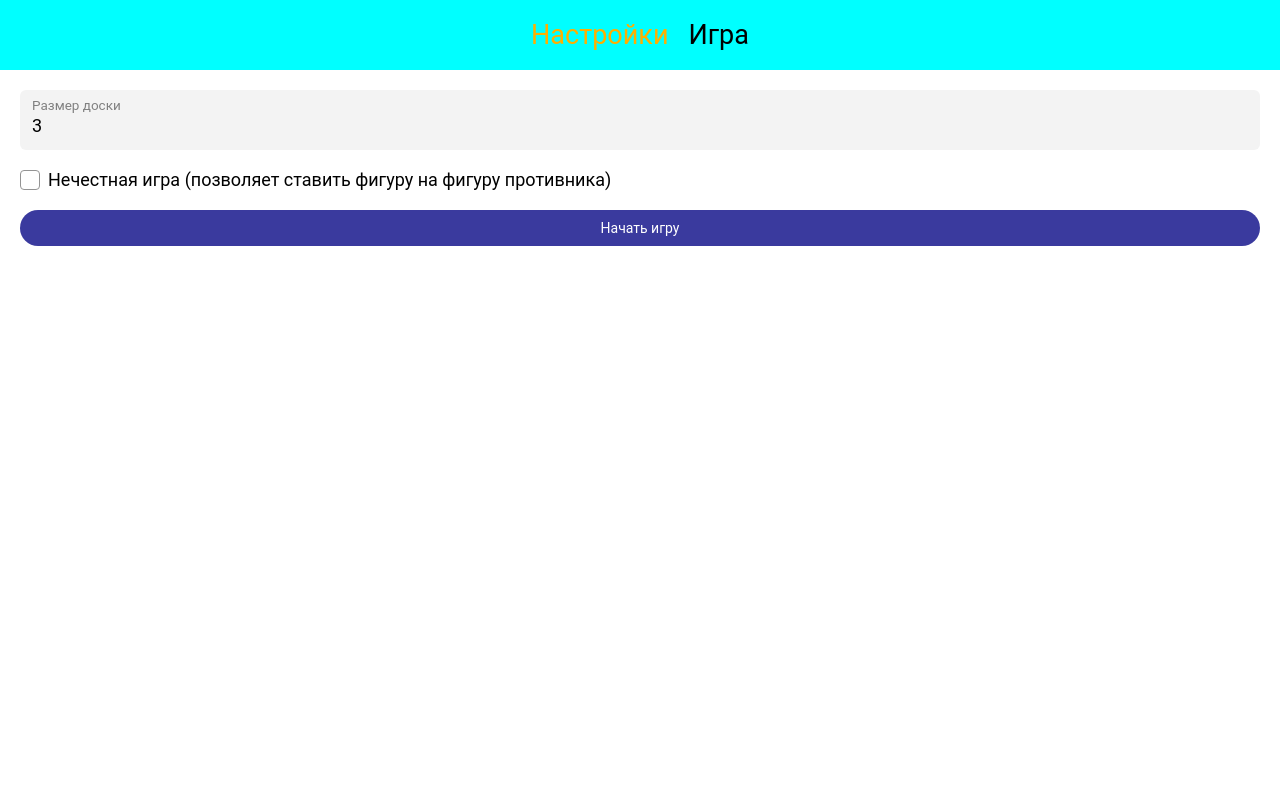
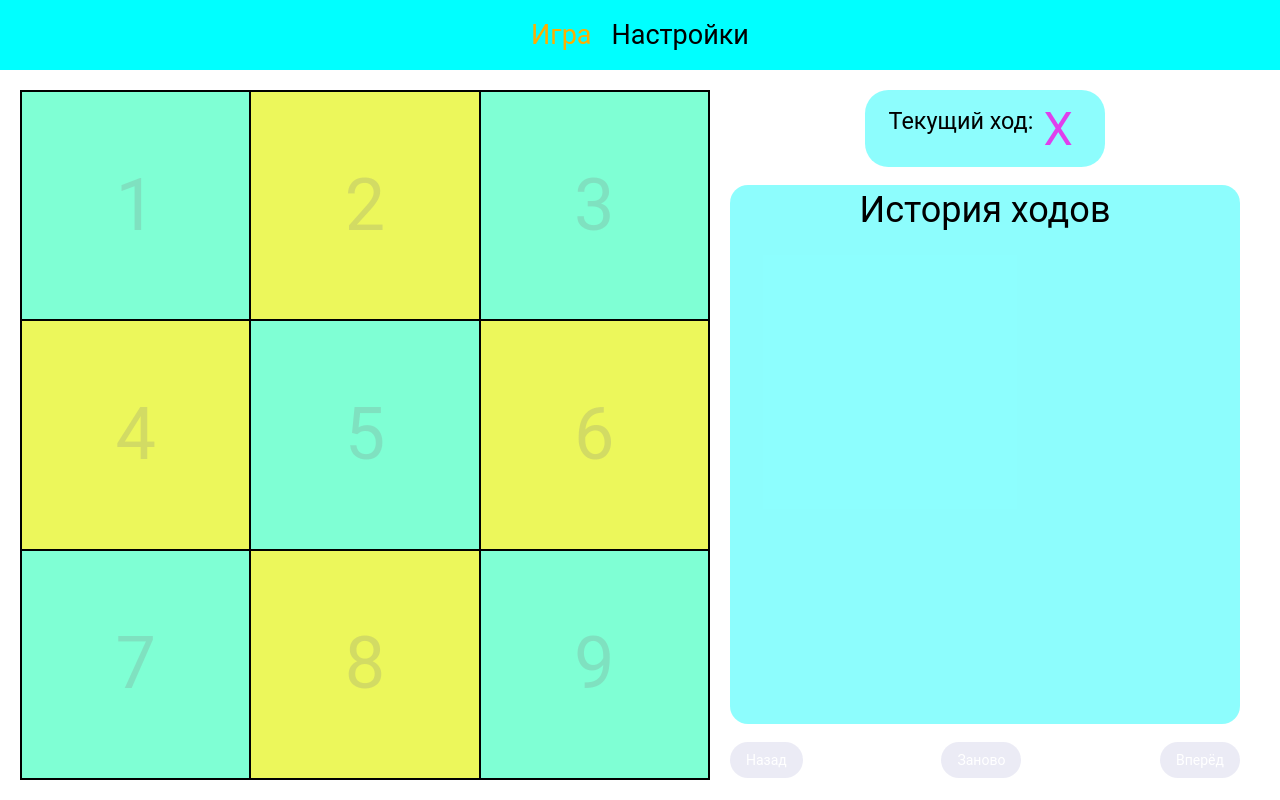
Before and after one commit to TyTai-Andrey/game-p, a React (Create React App) app: page / in a window 1280 px wide. Built offline with nearby package versions, Linux system fonts and the light colour scheme.

Commit message:
change routes

```diff
--- a/src/App.tsx
+++ b/src/App.tsx
@@ -13,8 +13,8 @@ function App() {
   return (
     <Routes>
       <Route element={<Layout />}>
-        <Route element={<Settings />} path="/" />
-        <Route element={<Game />} path="/game" />
+        <Route element={<Game />} path="/" />
+        <Route element={<Settings />} path="/settings" />
       </Route>
     </Routes>
   );
--- a/src/components/Header/index.tsx
+++ b/src/components/Header/index.tsx
@@ -10,11 +10,11 @@ import styles from '@components/Header/Header.module.scss';
 const items = [
   {
     path: '/',
-    text: 'Настройки',
+    text: 'Игра',
   },
   {
-    path: '/game',
-    text: 'Игра',
+    path: '/settings',
+    text: 'Настройки',
   },
 ];
 
--- a/src/pages/Settings/index.tsx
+++ b/src/pages/Settings/index.tsx
@@ -51,7 +51,7 @@ const Settings: FC<Props> = () => {
       return;
     }
     setSettings(values);
-    navigate('/game');
+    navigate('/');
   };
 
   return (
```
